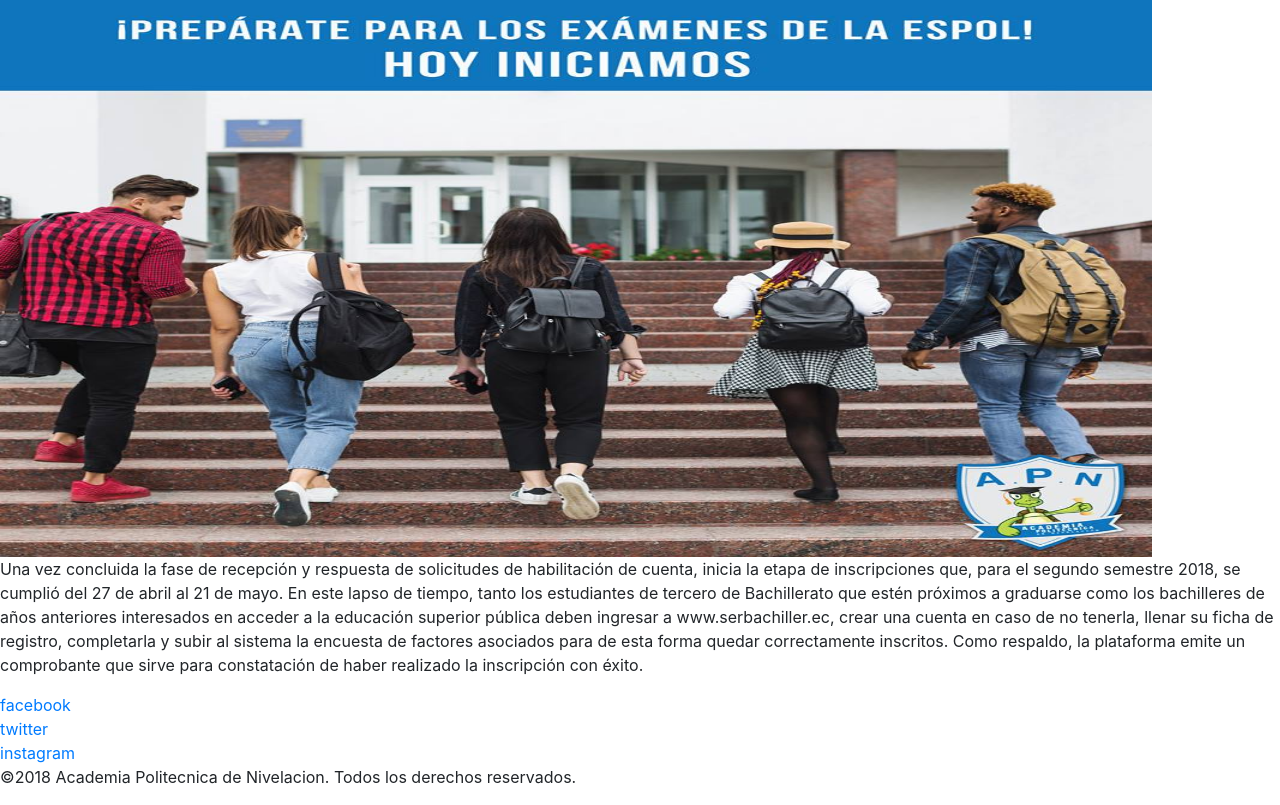
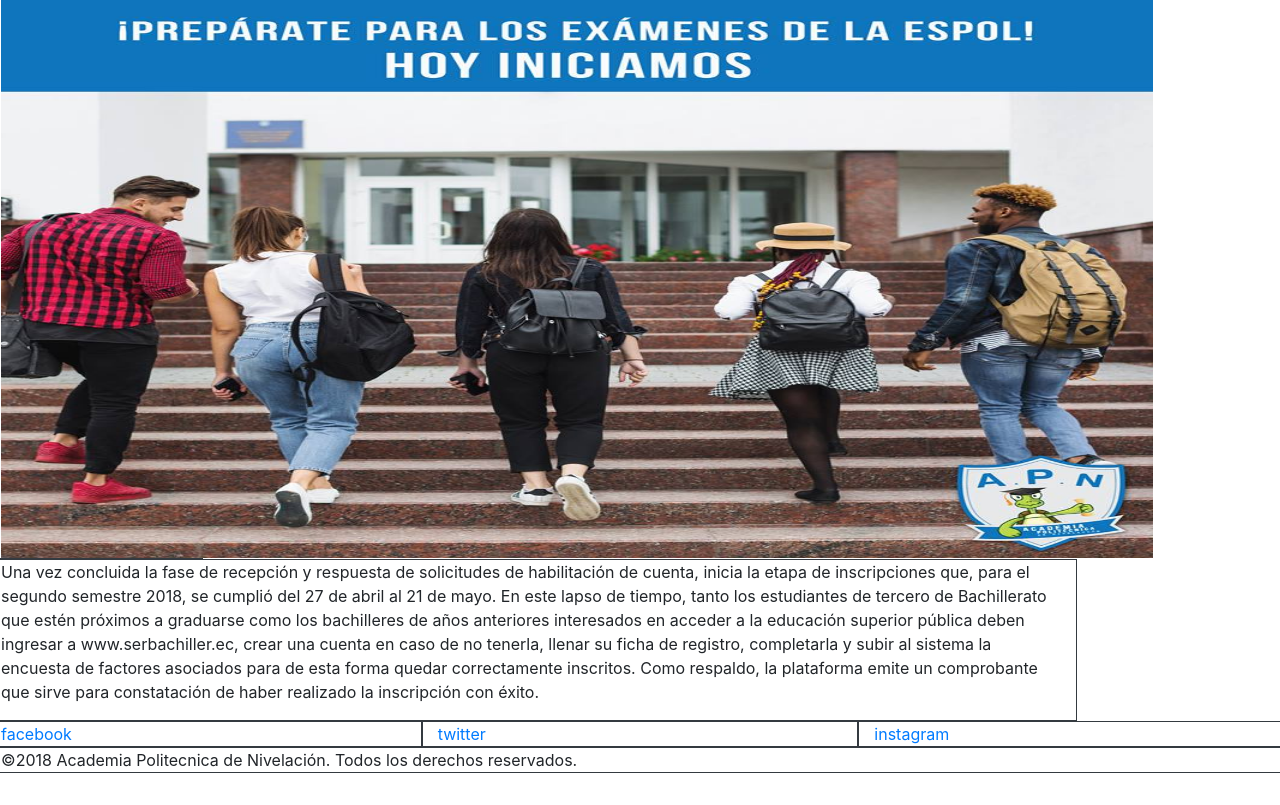
Before and after one commit to juanjofs96/dawG5FloresHerrera, a plain HTML site: page noticias.html in a window 1280 px wide. Shown: the part 157-962 px from the top of the page. Drawn offline with Linux system fonts and the light colour scheme.

Commit message:
diseño y maquetacion

```diff
--- a/noticias.html
+++ b/noticias.html
@@ -33,9 +33,10 @@
 
     <section>
 
-      <div>
-        <div><img class="sb" src="img/sb.jpg" alt="serbachiller"></div>
-        <div>
+      <div class="row align-items-center">
+        <div class="col-2 border border-dark"><img class="sb" src="img/sb.jpg" alt="serbachiller"></div>
+        <div><div class="w-100"></div>
+        <div class="col-10 border border-dark">
           <p>Una vez concluida la fase de recepción y respuesta de solicitudes de habilitación de cuenta, inicia la etapa de inscripciones que, para el segundo semestre 2018, se cumplió del 27 de abril al 21 de mayo. En este lapso de tiempo, tanto los estudiantes de tercero de Bachillerato que estén próximos a graduarse como los bachilleres de años anteriores interesados en acceder a la educación superior pública deben ingresar a www.serbachiller.ec, crear una cuenta en caso de no tenerla, llenar su ficha de registro, completarla y subir al sistema la encuesta de factores asociados para de esta forma quedar correctamente inscritos. Como respaldo, la plataforma emite un comprobante que sirve para constatación de haber realizado la inscripción con éxito.</p>
         </div>
       </div>
@@ -45,13 +46,13 @@
 
     <footer>
 
-      <div>
-        <div><a id="face" href="https://www.facebook.com/pg/politecnica.apn/posts/?ref=page_internal">facebook</a></div>
-        <div><a id="twi" href="#">twitter</a></div>
-        <div><a id="insta" href="#">instagram</a></div>
+      <div class="row align-items-center">
+        <div class="col-4 border border-dark"><a id="face" href="https://www.facebook.com/pg/politecnica.apn/posts/?ref=page_internal">facebook</a></div>
+        <div class="col-4 border border-dark"><a id="twi" href="#">twitter</a></div>
+        <div class="col-4 border border-dark"><a id="insta" href="#">instagram</a></div>
       </div>
-      <div class="row justify.content-center">
-        <p class="col-12">&copy;2018 Academia Politecnica de Nivelacion. Todos los derechos reservados.</p>
+      <div class="row align-items-center">
+        <p class="col-12 border border-dark">&copy;2018 Academia Politecnica de Nivelación. Todos los derechos reservados.</p>
       </div>
 
     </footer>
```
Also changed, not shown: contactenos.html (+6 -6 lines), mision.html (+7 -7 lines).
